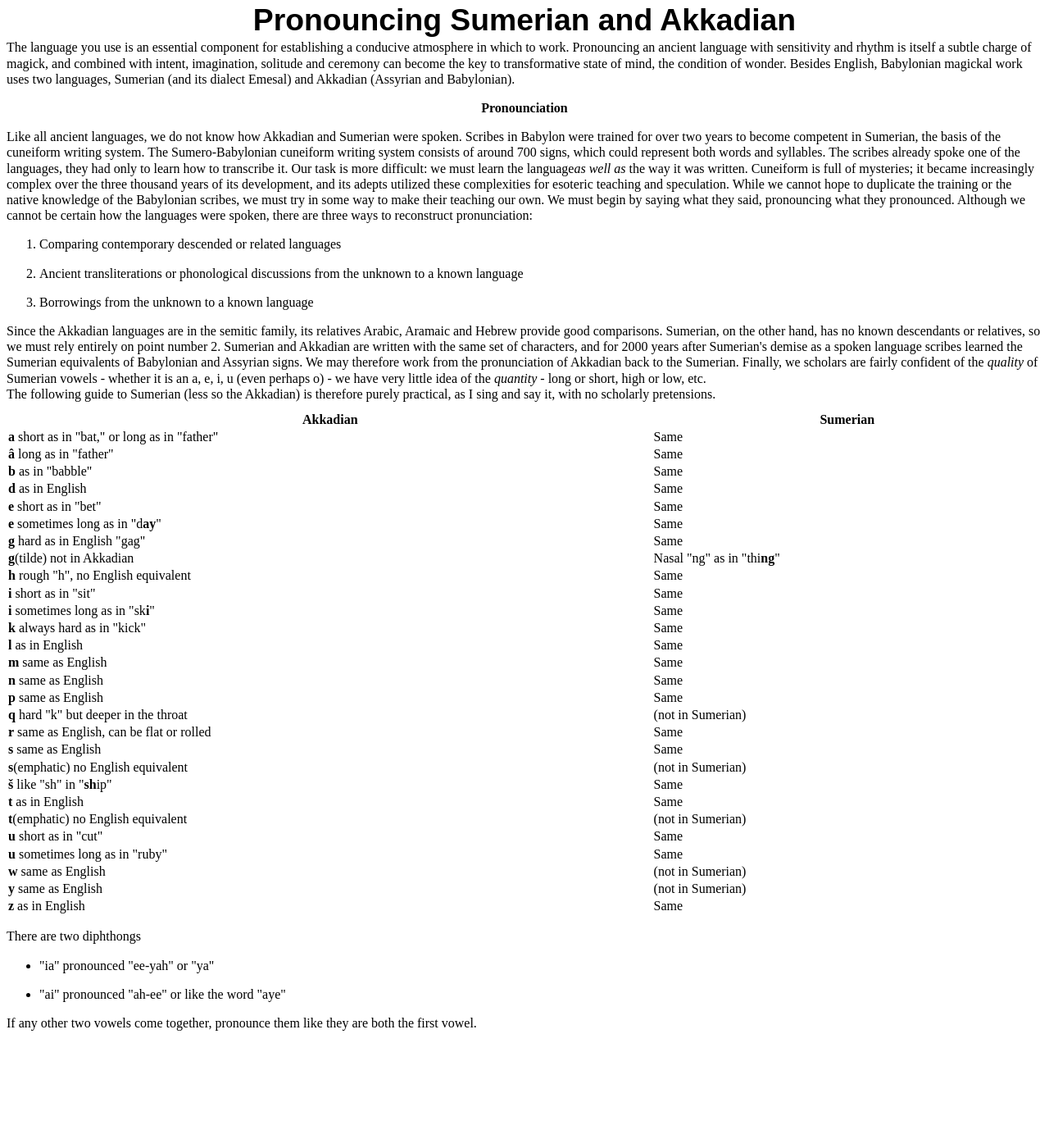
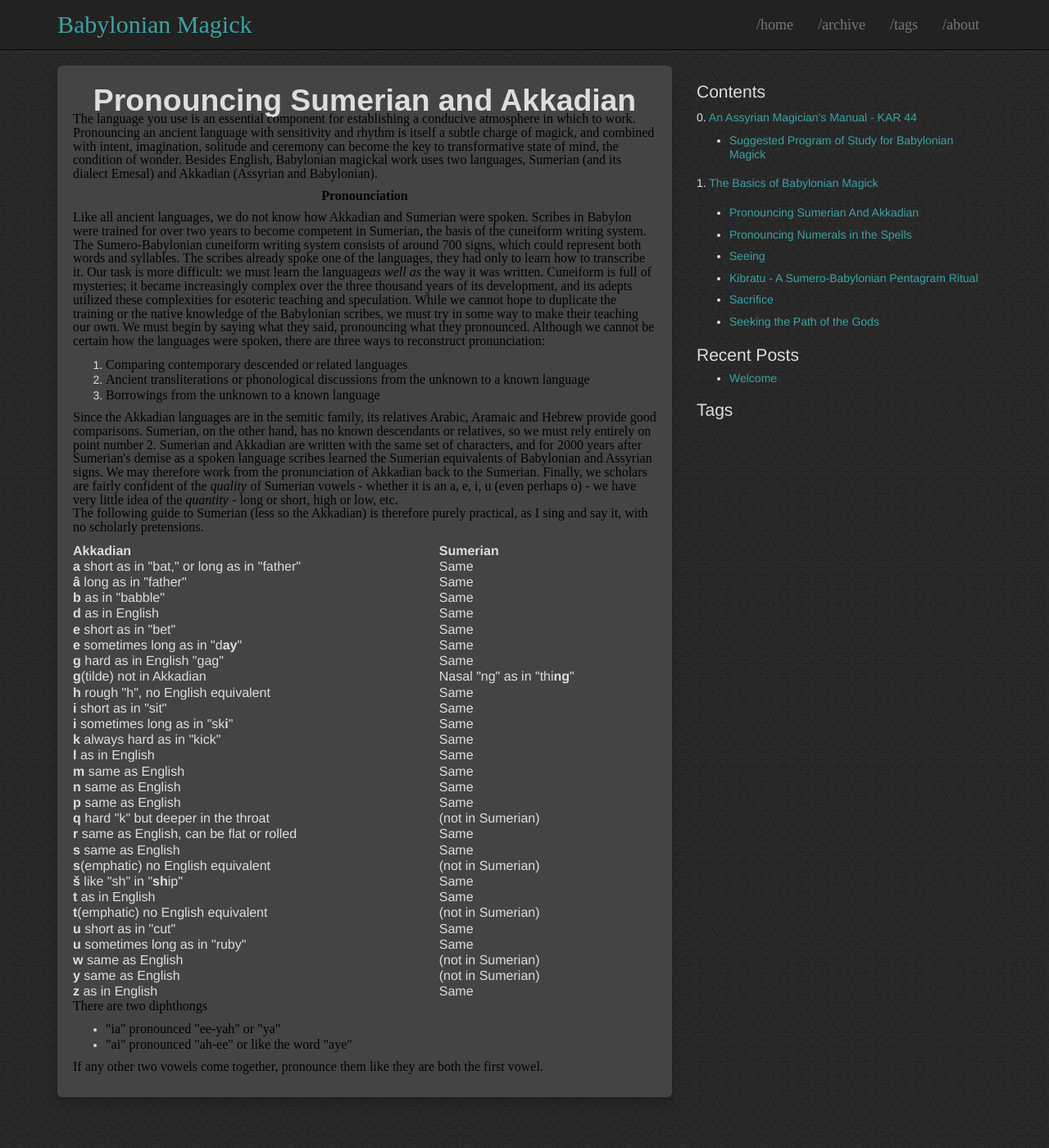
Before and after one commit to abaset/babylon, a Jekyll site: the page built from nam.html, in a window 1280 px wide and 1400 px high. Shown: the whole window at 82% size. Built offline with Jekyll 4.4.1, drawn with Linux system fonts in a browser that asks for light colours; some of the changed text lies outside the part shown.

Commit message:
Update nam.html

```diff
--- a/nam.html
+++ b/nam.html
@@ -1,3 +1,8 @@
+---
+layout: page
+title: Pronouncing Sumerian and Akkadian
+---
+
 <!DOCTYPE HTML PUBLIC "-//W3C//DTD HTML 4.0 Transitional//EN">
 <html>
 <head>
```
